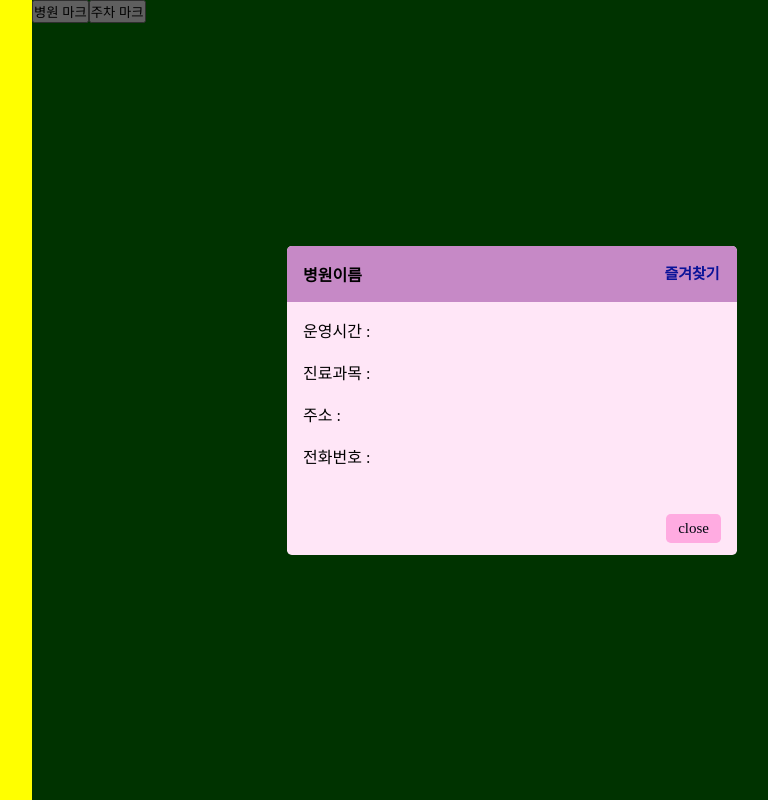
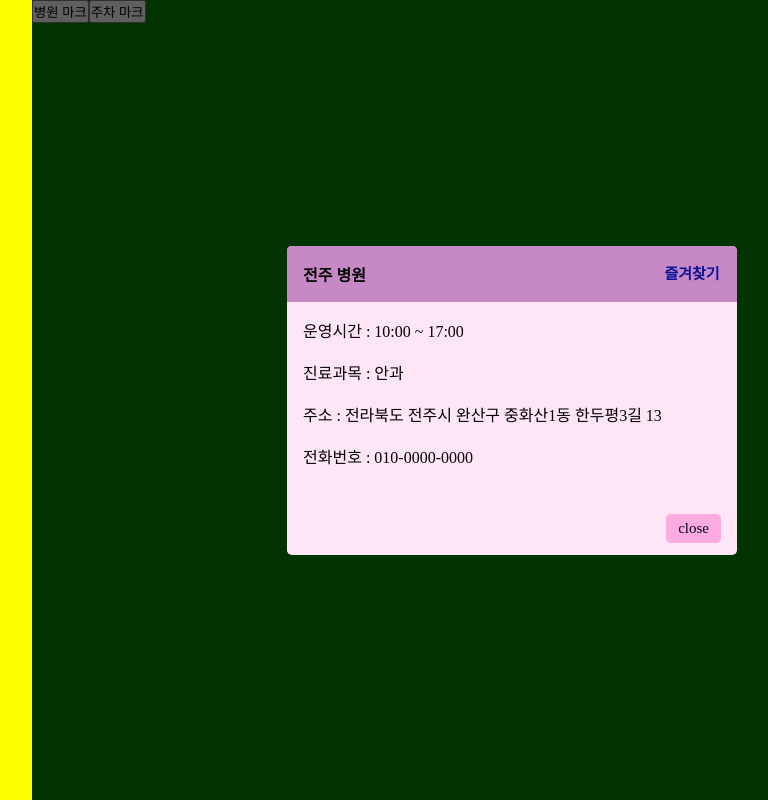
Before and after one commit to ksnd0297/doyouknowjeonju, a React (Create React App) app: page / in a window 1280 px wide. Both pictures are taken after a click on the button "병원 마크". Shown: the whole page, without its empty margins (288-1056 px from the left). Built offline with nearby package versions, Linux system fonts and the light colour scheme; a web font is replaced by a local one.

Commit message:
즐겨찾기 구현

```diff
--- a/src/App.js
+++ b/src/App.js
@@ -13,6 +13,12 @@ function App() {
   const closeModal = () => {
     setModalOpen(0);
   };
+  const Modal_hospitalFavorite = () => {
+    console.log("병원 즐겨찾기 추가됨");
+  };
+  const Modal_parkingFavorite = () => {
+    console.log("주차장 즐겨찾기 추가됨");
+  };
   return (
     <div className="App">
       {/* 왼쪽 카테고리 & 검색 부분 */}
@@ -24,6 +30,8 @@ function App() {
           openHospitalModal={openHospitalModal}
           openParkingModal={openParkingModal}
           closeModal={closeModal}
+          Modal_hospitalFavorite={Modal_hospitalFavorite}
+          Modal_parkingFavorite={Modal_parkingFavorite}
         />
       </div>
     </div>
--- a/src/components/Modal/ModalApp.js
+++ b/src/components/Modal/ModalApp.js
@@ -5,7 +5,14 @@ import { ModalParking } from "./ModalParking";
 export function ModalApp(props) {
   // useState를 사용하여 open상태를 변경한다. (open일때 true로 만들어 열리는 방식)
 
-  const { modalOpen, openParkingModal, openHospitalModal, closeModal } = props;
+  const {
+    modalOpen,
+    openParkingModal,
+    openHospitalModal,
+    closeModal,
+    Modal_hospitalFavorite,
+    Modal_parkingFavorite,
+  } = props;
 
   console.log(modalOpen); //console 출력
   return (
@@ -13,10 +20,20 @@ export function ModalApp(props) {
       <button onClick={openHospitalModal}>병원 마크</button>
       <button onClick={openParkingModal}>주차 마크</button>
       {modalOpen === 1 ? (
-        <ModalHospital open={modalOpen} close={closeModal} header="병원이름" />
+        <ModalHospital
+          open={modalOpen}
+          close={closeModal}
+          favorite={Modal_hospitalFavorite}
+          header="전주 병원"
+        />
       ) : null}
       {modalOpen === 2 ? (
-        <ModalParking open={modalOpen} close={closeModal} header="주차장이름" />
+        <ModalParking
+          open={modalOpen}
+          close={closeModal}
+          favorite={Modal_parkingFavorite}
+          header="전주 주차장"
+        />
       ) : null}
     </React.Fragment>
   );
--- a/src/components/Modal/ModalHospital.js
+++ b/src/components/Modal/ModalHospital.js
@@ -4,7 +4,7 @@ import "../../scss/modal.css";
 // import ImageButton from "react-image-button";    오류
 export const ModalHospital = (props) => {
   // 열기, 닫기, 모달 헤더 텍스트를 부모로부터 받아옴
-  const { open, close, header } = props;
+  const { open, close, header, favorite } = props;
 
   return (
     // 모달이 열릴때 openModal 클래스가 생성된다.
@@ -15,20 +15,23 @@ export const ModalHospital = (props) => {
           <header>
             {header}
             {/* <ImageButton img="../../scss/star_86960.ico">*/}
-            <button className="close" onClick={close}>
+            <button className="close" onClick={favorite}>
               즐겨찾기
             </button>
-
             {/* </ImageButton> */}
           </header>
           <main>
-            운영시간 : <p />
+            운영시간 : 10:00 ~ 17:00
+            <p />
             <br />
-            진료과목 : <p />
+            진료과목 : 안과
+            <p />
             <br />
-            주소 : <p />
+            주소 : 전라북도 전주시 완산구 중화산1동 한두평3길 13
+            <p />
             <br />
-            전화번호 : <p />
+            전화번호 : 010-0000-0000
+            <p />
             <br />
           </main>
           <footer>
--- a/src/components/Modal/ModalParking.js
+++ b/src/components/Modal/ModalParking.js
@@ -3,7 +3,7 @@ import "../../scss/modal.css";
 
 export const ModalParking = (props) => {
   // 열기, 닫기, 모달 헤더 텍스트를 부모로부터 받아옴
-  const { open, close, header } = props;
+  const { open, close, header, favorite } = props;
 
   return (
     // 모달이 열릴때 openModal 클래스가 생성된다.
@@ -13,21 +13,20 @@ export const ModalParking = (props) => {
         <section>
           <header>
             {header}
-            <button className="close" onClick={close}>
-              {/*X표시*/}
-              &times;
+            <button className="close" onClick={favorite}>
+              즐겨찾기
             </button>
           </header>
           <main>
-            주소 : <p />
+            주소 : 전라북도 전주시 완산구 전주객사3길 37-5 KR <p />
             <br />
-            운영시간 : <p />
+            운영시간 : 10:00 ~ 17:00 <p />
             <br />
-            주차 총 대수 : <p />
+            주차 총 대수 : 50대 <p />
             <br />
-            가격 : <p />
+            가격 : 100000원 <p />
             <br />
-            전화번호 : <p />
+            전화번호 : 010-0000-0000 <p />
             <br />
           </main>
           <footer>
```
